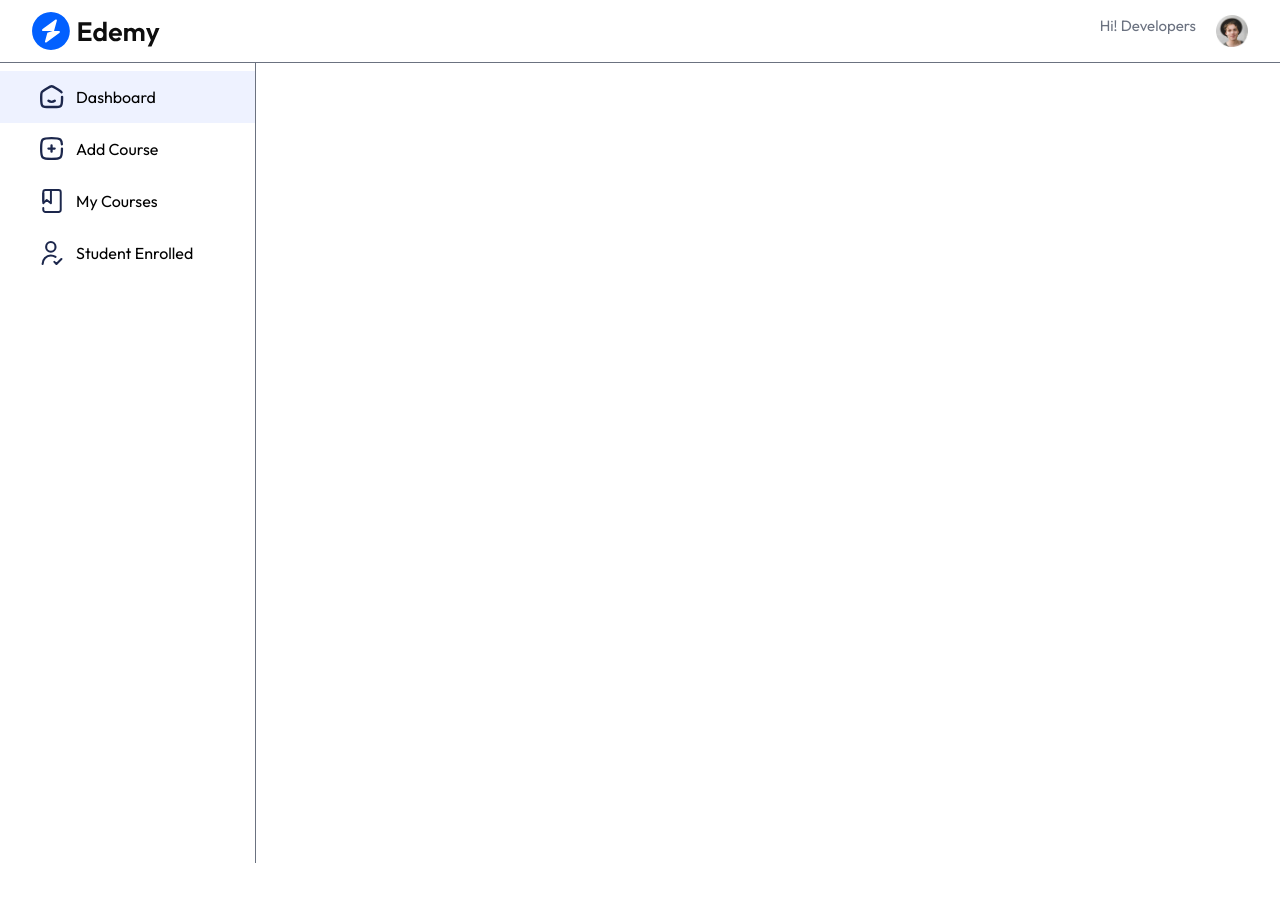
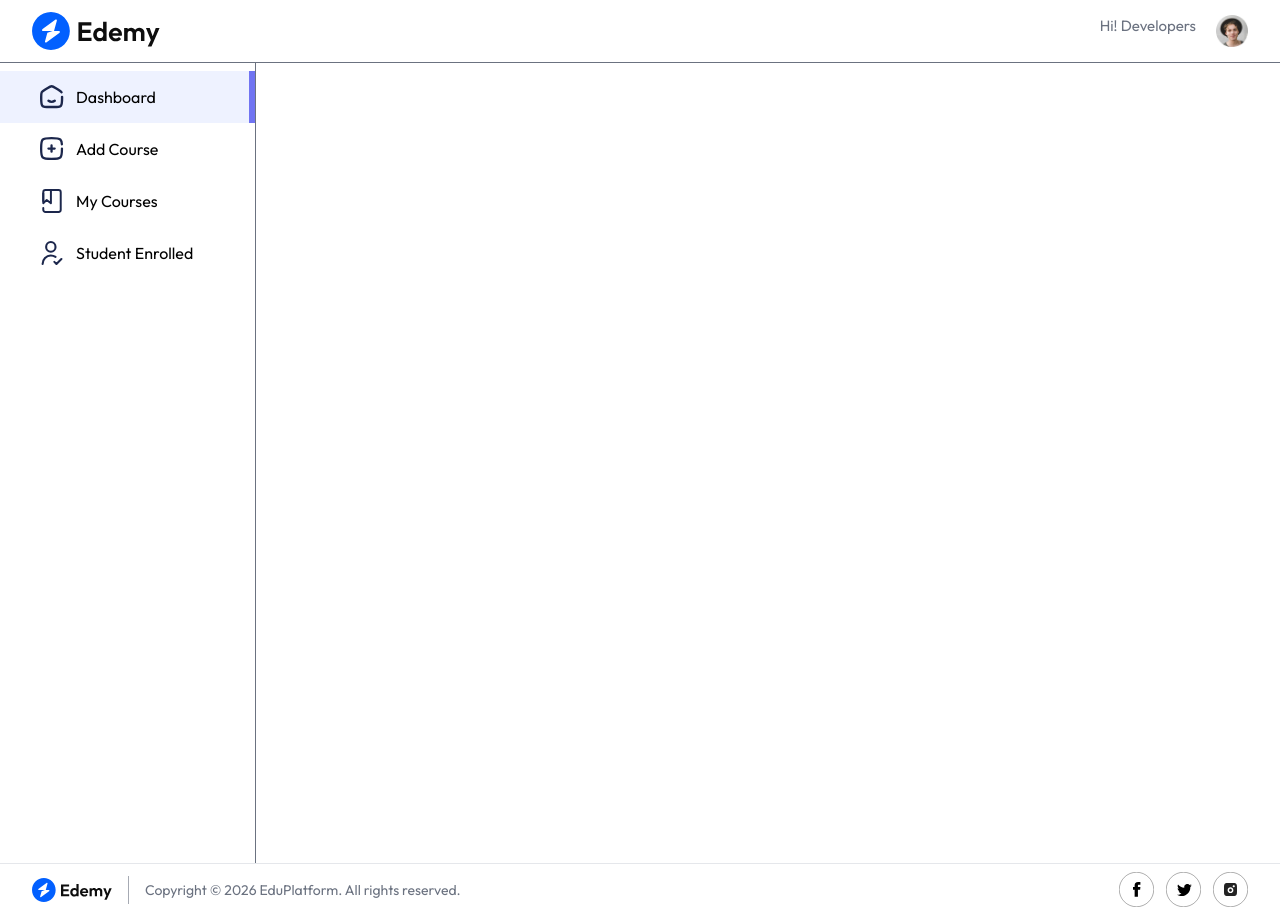
Before and after one commit to sakibdeveloper999/LMS-Project, a React (Vite) app in the folder client/: page /educator in a window 1280 px wide. Before the commit the page ends 863 px from the top, so only its background shows below. Built offline with nearby package versions, Linux system fonts and the light colour scheme; no server answers.

Commit message:
feat: add Footer component to Educator page and enhance styling in Sidebar

```diff
--- a/client/src/components/educator/Footer.jsx
+++ b/client/src/components/educator/Footer.jsx
@@ -1,8 +1,29 @@
 import React from 'react'
+import { assets } from '../../assets/assets';
 
 const Footer=()=> {
   return (
-    <div>Footer Edu</div>
+    <footer className="flex md:flex-row flex-col-reverse items-center justify-between text-left w-full px-8 border-t">
+
+      <div className="flex items-center gap-4">
+        <img className='hidden md:block w-20' src={assets.logo} alt="logo" />
+        <div className="hidden md:block h-7 w-px bg-gray-500/60 "></div>
+        <p className="py-4 text-center text-xs md:text-sm text-gray-500 ">Copyright © 2026 EduPlatform. All rights reserved.</p>
+      </div>
+
+      <div className="flex items-center gap-3 max-md:mt-4">
+        <a href="#">
+          <img src={assets.facebook_icon} alt="facebook-icon" />
+        </a>
+        <a href="#">
+          <img src={assets.twitter_icon} alt="twitter-icon" />
+        </a>
+        <a href="#">
+          <img src={assets.instagram_icon} alt="instagram-icon" />
+        </a>
+      </div>
+
+    </footer>
   )
 }
 
--- a/client/src/components/educator/Sidebar.jsx
+++ b/client/src/components/educator/Sidebar.jsx
@@ -24,7 +24,7 @@
          key={item.name}
          end={item.path === '/educator'}
          className={({ isActive }) =>
-           `flex items-center md:flex-row flex-col md:justify-start justify-center py-3.5 md:px-10 gap-3 ${isActive ? 'bg-indigo-50 border-r[6px] border-r-indigo-500/90' : ''}`
+           `flex items-center md:flex-row flex-col md:justify-start justify-center py-3.5 md:px-10 gap-3 ${isActive ? 'bg-indigo-50 border-r-[6px] border-r-indigo-500/90' : 'hover:bg-gray-100/90 border-r-[6px] border-white hover:border-gray-100/90'}`
          }
         >
           <img src={item.icon} alt='icon' className='w-6 h-6' />
--- a/client/src/pages/educator/Educator.jsx
+++ b/client/src/pages/educator/Educator.jsx
@@ -2,6 +2,7 @@
 import { Outlet } from 'react-router-dom'
 import Navbar from '../../components/educator/Navbar';
 import Sidebar from '../../components/educator/Sidebar';
+import Footer from '../../components/educator/Footer';
 
 
 const Educator=()=> {
@@ -14,6 +15,7 @@
                 {<Outlet/>}
             </div>
         </div>
+        <Footer/>
     </div>
   )
 }
```
